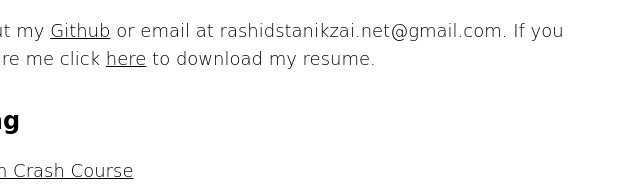
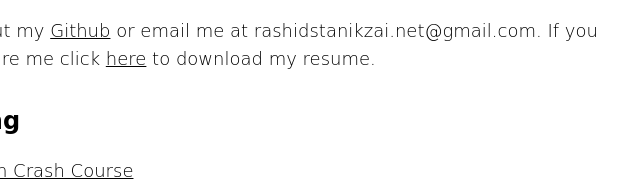
Before and after one commit to brimmann/portfolio-site, a website built with Vite: page index.html in a window 1280 px wide. Shown: the part 247-432 px from the top of the page, 370-1010 px from the left. Built offline with nearby package versions, Linux system fonts and the light colour scheme; a web font is replaced by a local one.

Commit message:
yarn used

```diff
--- a/index.html
+++ b/index.html
@@ -34,7 +34,7 @@
         <p class="mt-5 font-light text-lg">
           Check out my
           <a href="https://github.com/brimmann" class="underline">Github</a> or
-          email at rashidstanikzai.net@gmail.com. If you wanna hire me click
+          email me at rashidstanikzai.net@gmail.com. If you wanna hire me click
           <a href="/" class="underline">here</a> to download my resume.
         </p>
       </div>
--- a/package.json
+++ b/package.json
@@ -16,5 +16,6 @@
   },
   "dependencies": {
     "webpage-builder": "1.2.7"
-  }
+  },
+  "packageManager": "yarn@1.22.22+sha512.a6b2f7906b721bba3d67d4aff083df04dad64c399707841b7acf00f6b133b7ac24255f2652fa22ae3534329dc6180534e98d17432037ff6fd140556e2bb3137e"
 }
```
Also changed, not shown: src/sections/me.html (+1 -1 lines), 2 other files.
